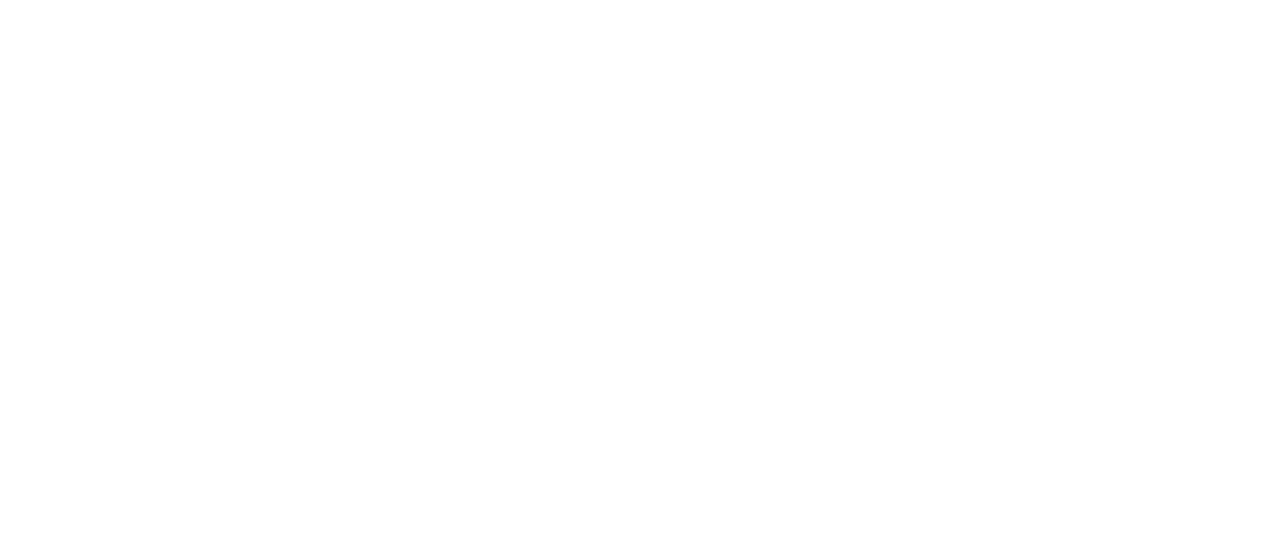
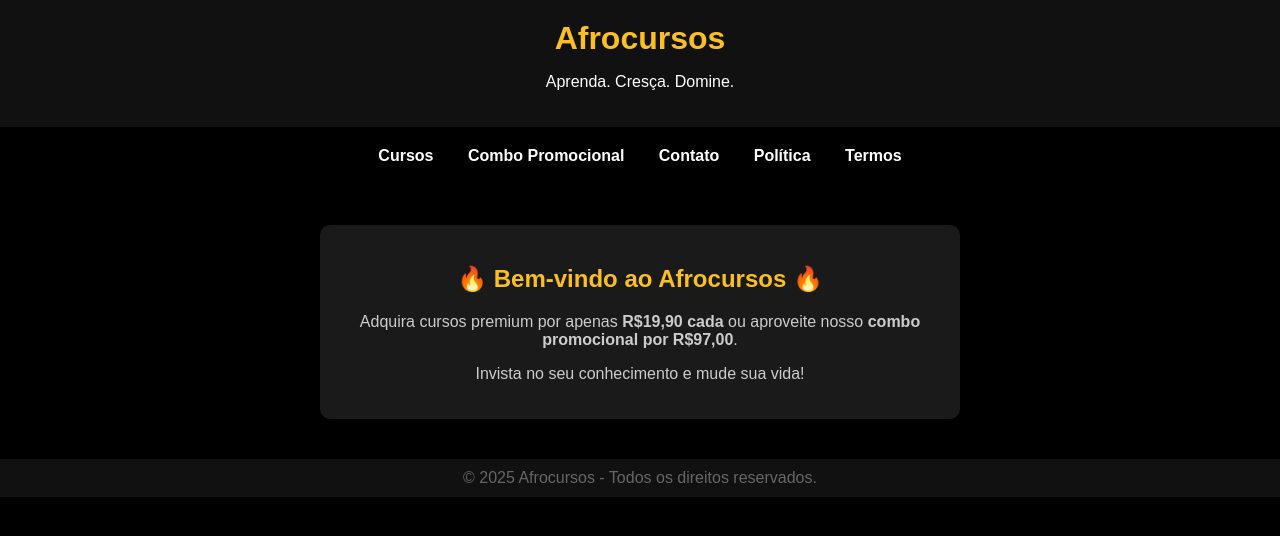
Before and after one commit to feelipe001/afrocursos, a plain HTML site: page index.html in a window 1280 px wide. Drawn offline with Linux system fonts and the light colour scheme.

Commit message:
Add files via upload

```diff
--- a/index.html
+++ b/index.html
@@ -1 +1,83 @@
-<!-- Página Home -->
+
+<!DOCTYPE html>
+<html lang="pt-BR">
+<head>
+    <meta charset="UTF-8">
+    <meta name="viewport" content="width=device-width, initial-scale=1.0">
+    <title>Afrocursos - Cursos Premium</title>
+    <style>
+        body {
+            background-color: #000;
+            color: #fff;
+            font-family: Arial, sans-serif;
+            margin: 0;
+            padding: 0;
+            text-align: center;
+        }
+        header {
+            background-color: #111;
+            padding: 20px;
+        }
+        header h1 {
+            margin: 0;
+            color: #fbbf24;
+        }
+        nav {
+            margin: 20px 0;
+        }
+        nav a {
+            color: #fff;
+            margin: 0 15px;
+            text-decoration: none;
+            font-weight: bold;
+        }
+        nav a:hover {
+            color: #fbbf24;
+        }
+        .container {
+            padding: 20px;
+        }
+        .card {
+            background-color: #1a1a1a;
+            border-radius: 10px;
+            padding: 20px;
+            margin: 20px auto;
+            max-width: 600px;
+        }
+        .card h2 {
+            color: #fbbf24;
+        }
+        .card p {
+            color: #ccc;
+        }
+        footer {
+            background-color: #111;
+            padding: 10px;
+            color: #666;
+        }
+    </style>
+</head>
+<body>
+    <header>
+        <h1>Afrocursos</h1>
+        <p>Aprenda. Cresça. Domine.</p>
+    </header>
+    <nav>
+        <a href="checkout.html">Cursos</a>
+        <a href="combo.html">Combo Promocional</a>
+        <a href="contato.html">Contato</a>
+        <a href="politica.html">Política</a>
+        <a href="termos.html">Termos</a>
+    </nav>
+    <div class="container">
+        <div class="card">
+            <h2>🔥 Bem-vindo ao Afrocursos 🔥</h2>
+            <p>Adquira cursos premium por apenas <strong>R$19,90 cada</strong> ou aproveite nosso <strong>combo promocional por R$97,00</strong>.</p>
+            <p>Invista no seu conhecimento e mude sua vida!</p>
+        </div>
+    </div>
+    <footer>
+        © 2025 Afrocursos - Todos os direitos reservados.
+    </footer>
+</body>
+</html>
```
